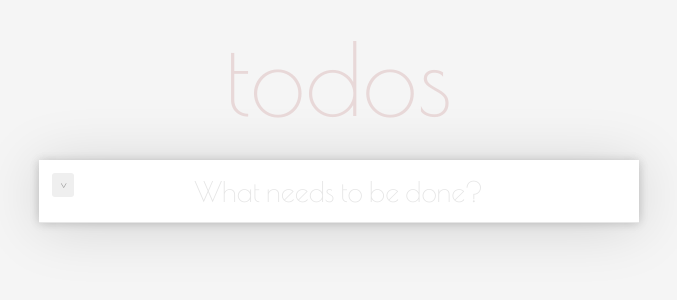
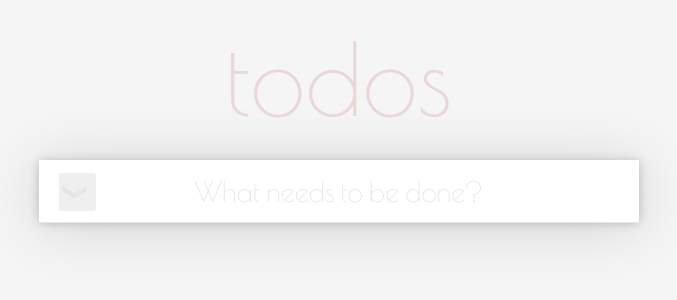
Before and after one commit to AnnaPismennaya1991/todo, a React (Create React App) app: page / in a window 1280 px wide. Shown: the top 300 px of the page, without its empty margins (301-978 px from the left). Built offline with nearby package versions, Linux system fonts and the light colour scheme.

Commit message:
Fix filters and changes1

```diff
--- a/src/App.css
+++ b/src/App.css
@@ -2,6 +2,7 @@
     font-family: 'Poiret One', cursive;
     background-color: #F5F5F5;
     text-align: center;
+    /* text-align - по центру, по горизонтали */
 }
 
 .app-title {
--- a/src/App.js
+++ b/src/App.js
@@ -5,6 +5,7 @@ import Input from './Input';
 import List from './List';
 import './App.css';
 
+// в классе App храним переменные и state
 class App extends Component {
     state = {
         mainList: [],
@@ -15,24 +16,26 @@ class App extends Component {
         }
     };
 
+    // сокращаем строку this.state.mainList, чтобы можно было обращаться прямо к mainList
     addItems = (item) => {
         const { mainList, filteredList } = this.state;
 
         // side effect - bug
-        // immutable - нужен для  исключения side effects
+        // immutable - (неизменный) нужен для  исключения side effects
 
-        // mutalbe - неправильный стиль
+        // mutalbe - (изменчивый) неправильный стиль
         // item.hello => undefined
         // mainList.push(item);
         // mainList[0].hello = 12
         // item.hello => 12
 
-        // immutable - правильный стиль
+        // immutable - (неизменный) правильный стиль
         // item.hello => undefined
         // mainList.push({ ...item }) // создаем новый объект и разворачиваем в него старый
         // mainList[0].hello = 12
         // item.hello => undefined
 
+        //...spread - oператор расширения
         mainList.push({ ...item });
         if (!this.state.filters.completed) {
             filteredList.push({ ...item });
@@ -41,16 +44,16 @@ class App extends Component {
     }
 
     // Переключает статус item
-    toogleCheckbox = (index) => {
+    toggleCheckbox = (index) => {
         // меняем value в объекте главного листа
         const { mainList } = this.state;
         mainList[index].value = !mainList[index].value;
         this.setState({ mainList });
-
-        // генерю новый массив filteredList
+        // фильтруем массив
         this.filter();
     }
 
+    //удаляем строку в list
     removeItem = (index) => {
         const { mainList } = this.state;
         mainList.splice(index, 1);
@@ -128,14 +131,14 @@ class App extends Component {
     render() {
         return (
             <div className="App">
-                <h1 className="app-title">todos</h1>
+                <h1 className="app-title"> todos </h1>
                 <div className='app-div1'></div>
                 <div className='app-div2'></div>
                 <div className='app-shadow'>
                     <Input addItems={this.addItems} selectAll={this.selectAll} />
                     { !!this.state.mainList.length &&
                         <List items={this.state.filteredList}
-                            toogleCheckbox={this.toogleCheckbox}
+                            toggleCheckbox={this.toggleCheckbox}
                             removeItem={this.removeItem}/>
                     }
                     { !!this.state.mainList.length &&
--- a/src/Filters.css
+++ b/src/Filters.css
@@ -2,7 +2,6 @@
     background-color: white;
     display: flex;
     height: 60px;
-
 }
 
 .items-left {
@@ -28,6 +27,7 @@ button {
     color: #777777;
     outline: none;
     margin: 3px;
+    /* outline: none - Граница не отображается */
 }
 
 button.active,
@@ -42,5 +42,4 @@ button:hover {
 .filter-clear-completed {
     margin: auto 15px;
     color: #777777;
-
 }
--- a/src/Input.css
+++ b/src/Input.css
@@ -32,7 +32,12 @@
 }
 
 .select-all-button {
+    justify-content: center;
+    text-align: center;
     position: absolute;
+    margin-left: 10px;
+    font-size: 25px;
+    color: #e6e6e6;
     left: 10px;
     top: 10px;
 }
--- a/src/Input.js
+++ b/src/Input.js
@@ -15,6 +15,7 @@ class Input extends Component {
         this.setState({value: value});
     }
 
+    // 13 - номер клавиши Enter
     onKeyPress = (event) => {
         if (event.charCode === 13 && this.state.value) {
             this.props.addItems({ name: this.state.value, value: false });
@@ -26,7 +27,7 @@ class Input extends Component {
         return (
             <div className='Todos-input'>
                 <button className='select-all-button' onClick={this.props.selectAll}>
-                    <span> > </span>
+                    <span> ❯ </span>
                 </button>
                 <input className='main-input' onChange={this.onChange}
 
--- a/src/List.css
+++ b/src/List.css
@@ -16,10 +16,12 @@
     align-items: center;
     display: flex;
     height: 55px;
+    /* align-items: center - Флексы выравниваются по линии поперечной оси */
 }
 
 .checkbox-one-box:hover .delete-button {
     opacity: 1;
+    /* 1 - непрозрачность */
 }
 
 .checkbox {
@@ -37,6 +39,7 @@
 .checkbox .check {
     transition: .3s;
     opacity: 0;
+    /* 0 - полная прозрачность */
 }
 
 .checkbox.active {
@@ -71,6 +74,7 @@
 
 .checkbox-text.active{
     text-decoration: line-through;
+    /* перечеркнутый текст */
     color: #D9D9D9;
 }
 
--- a/src/List.js
+++ b/src/List.js
@@ -10,11 +10,11 @@ class List extends Component {
 
                     {/* <input className='checkbox' type='checkbox' checked={item.value} onChange={(event) => this.props.changeCheckbox(event, index)} /> */}
 
-                    <div className={ item.value ? 'checkbox active' : 'checkbox' } onClick={() => this.props.toogleCheckbox(index)}>
+                    <div className={ item.value ? 'checkbox active' : 'checkbox' } onClick={() => this.props.toggleCheckbox(index)}>
                         <div className='check'></div>
                     </div>
                     <div className={ item.value ? 'checkbox-text active' : 'checkbox-text' }> { item.name } </div>
-                    <button className='delete-button' onClick={() => this.props.removeItem(index)}>×</button>
+                    <button className='delete-button' onClick={() => this.props.removeItem(index)}> × </button>
                 </div>
             )
         });
```
Also changed, not shown: src/Filters.js (+4 -4 lines).
